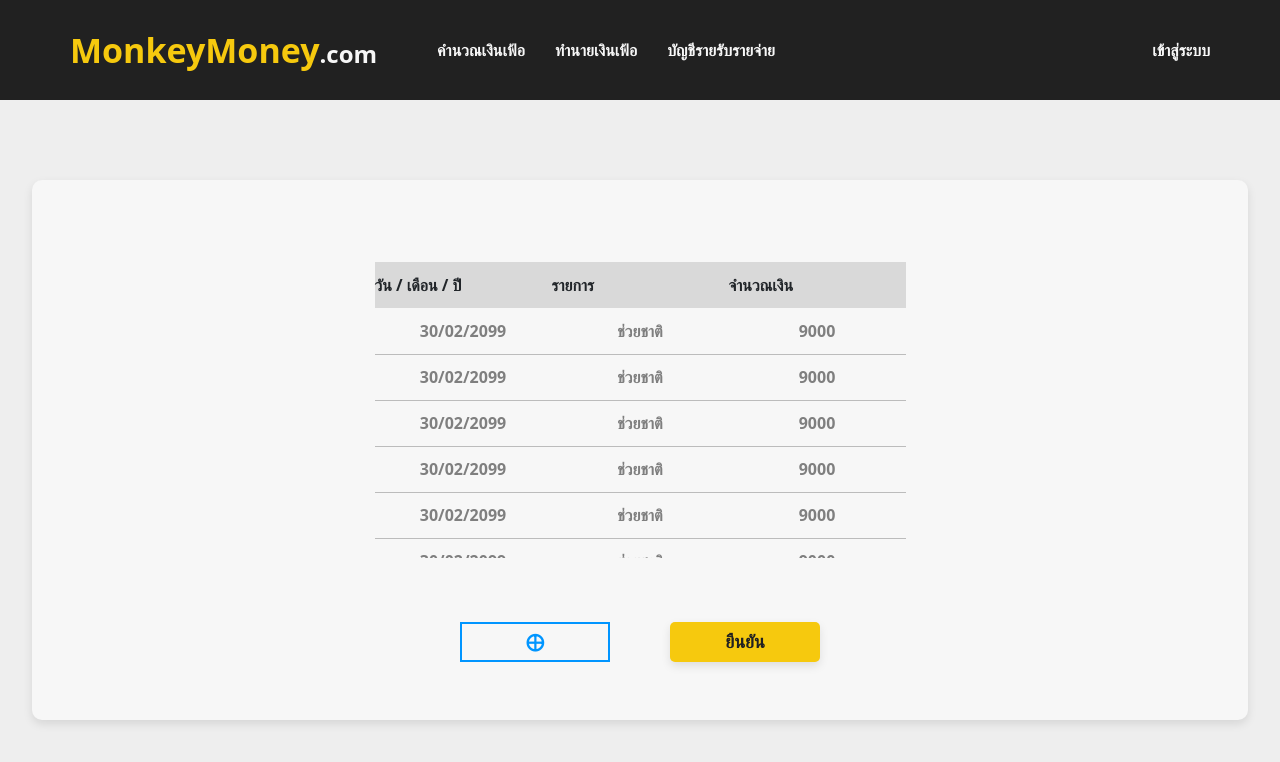
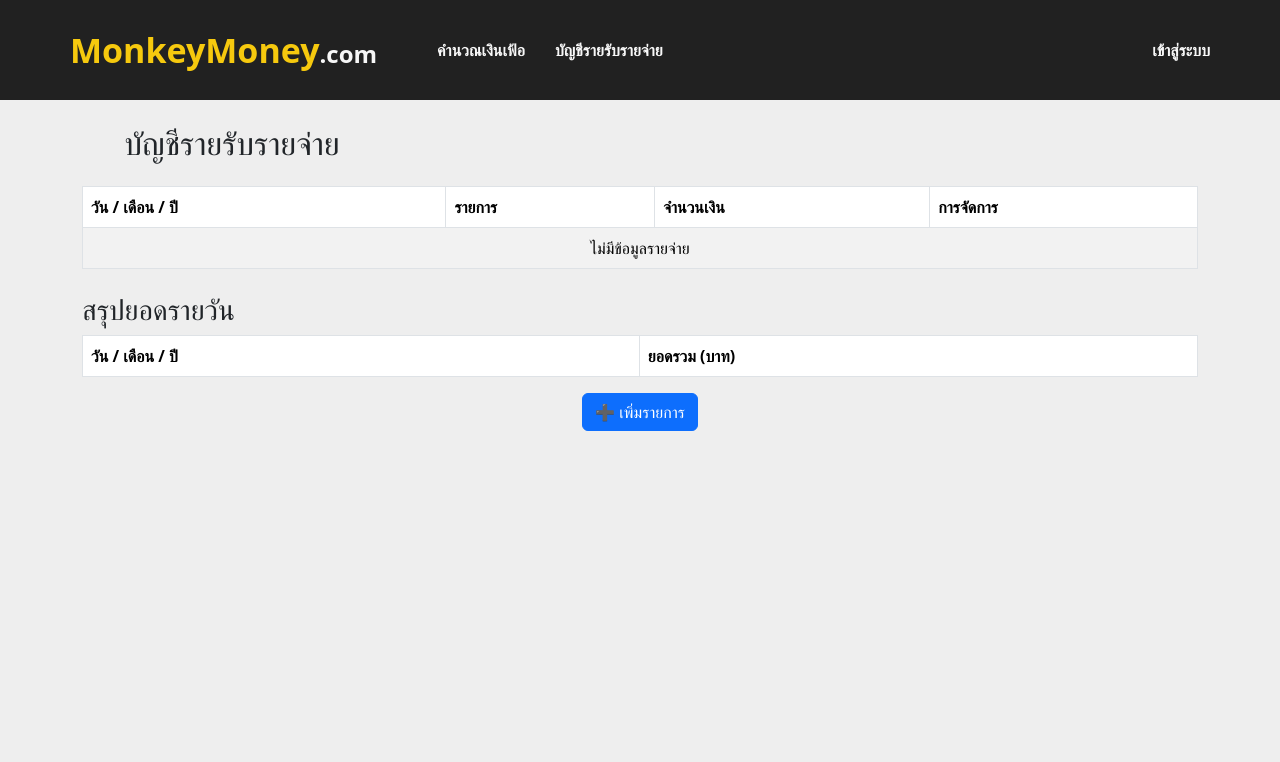
Before and after one commit to DaZZy277/Teamproject3, a React (Vite) app in the folder MoneyMonkey/: page /IncomeExpense in a window 1280 px wide. Shown: the top 762 px of the page. Built offline with nearby package versions, Linux system fonts and the light colour scheme.

Commit message:
rework frontend

```diff
--- a/MoneyMonkey/src/Navbar.jsx
+++ b/MoneyMonkey/src/Navbar.jsx
@@ -9,7 +9,7 @@
       <Link to="/" className='title'>MonkeyMoney<span className='dotcom'>.com</span></Link>
       <ul>
         <li><Link to="/InflationCal">คำนวณเงินเฟ้อ</Link></li>
-        <li><Link to="/InflationPre">ทำนายเงินเฟ้อ</Link></li>
+        {/* <li><Link to="/InflationPre">ทำนายเงินเฟ้อ</Link></li> */}
         <li><Link to="/IncomeExpense">บัญชีรายรับรายจ่าย</Link></li>
 
       </ul>
--- a/MoneyMonkey/src/Pages/IncomExpense.jsx
+++ b/MoneyMonkey/src/Pages/IncomExpense.jsx
@@ -1,43 +1,230 @@
-import React from "react"
-import CenteredBlock from "../CenteredBlock";
-import IncomeTable from "../IncomeTable"
-import SubmitButton from "../SubmitButton";
-import TableAddButton from "../TableAddButton";
-import ITableContent from "../ITableContent";
-import InvisWindow from "../InvisWindow";
-import FillBox from "../FillBox";
-import Disappear from "../InvisWindow";
+import React, { useState } from "react";
+import { Table, Button, Modal, Form } from "react-bootstrap";
 
 export const IncomeExpense = () => {
+    const [expenses, setExpenses] = useState([]); // Store added expenses
+    const [showAddModal, setShowAddModal] = useState(false); // Toggle add modal
+    const [showDeleteModal, setShowDeleteModal] = useState(false); // Toggle delete modal
+    const [newExpense, setNewExpense] = useState({ date: "", item: "", amount: "" });
+    const [deleteIndex, setDeleteIndex] = useState(null); // Store index of expense to delete
+
+    // Handle Input Changes
+    const handleChange = (e) => {
+        setNewExpense({ ...newExpense, [e.target.name]: e.target.value });
+    };
+
+    // Add new expense and send to server
+    const handleAddExpense = async () => {
+        if (!newExpense.date || !newExpense.item || !newExpense.amount) {
+            alert("กรุณากรอกข้อมูลให้ครบถ้วน!"); // Alert if fields are empty
+            return;
+        }
+
+        // Send expense data to the server
+        try {
+            const response = await fetch('http://localhost:5000/app/expenses', {
+                method: 'POST',
+                headers: {
+                    'Content-Type': 'application/json',
+                },
+                body: JSON.stringify(newExpense),
+            });
+
+            if (response.ok) {
+                const savedExpense = await response.json(); // Assuming the server returns the saved data
+                // Update expenses state with the newly added expense
+                setExpenses((prevExpenses) => [...prevExpenses, savedExpense]);
+                setNewExpense({ date: "", item: "", amount: "" }); // Reset input fields
+                setShowAddModal(false); // Close modal
+            } else {
+                throw new Error('Failed to add expense');
+            }
+        } catch (error) {
+            alert('เกิดข้อผิดพลาดในการเพิ่มรายการ: ' + error.message); // Error message
+        }
+    };
+
+    // Open delete confirmation modal
+    const confirmDeleteExpense = (index) => {
+        setDeleteIndex(index);
+        setShowDeleteModal(true);
+    };
+
+    // Delete expense
+    const handleDeleteExpense = () => {
+        if (deleteIndex !== null) {
+            setExpenses(expenses.filter((_, i) => i !== deleteIndex)); // Remove selected expense
+        }
+        setShowDeleteModal(false); // Close delete modal
+        setDeleteIndex(null); // Reset delete index
+    };
+
+    // Calculate daily summaries
+    const getDailySummary = () => {
+        const summary = {};
+        expenses.forEach(expense => {
+            if (!summary[expense.date]) {
+                summary[expense.date] = 0;
+            }
+            summary[expense.date] += parseFloat(expense.amount);
+        });
+
+        // Sort daily summary by date (newest to oldest)
+        const sortedSummary = Object.entries(summary).sort((a, b) => new Date(b[0]) - new Date(a[0]));
+        return sortedSummary;
+    };
+
+    // Function to conditionally style amount based on its value
+    const getAmountStyle = (amount) => {
+        return {
+            color: parseFloat(amount) > 1 ? "green" : "red",
+        };
+    };
+
+    // Function to conditionally style daily summary based on the total amount
+    const getSummaryStyle = (total) => {
+        return {
+            color: total > 1 ? "green" : "red",
+        };
+    };
+
+    // Sort expenses by date (newest to oldest)
+    const sortedExpenses = [...expenses].sort((a, b) => new Date(b.date) - new Date(a.date));
+
     return (
-        <div>
+        <div className="container mt-4">
+            <h2 className="text-center mb-4">บัญชีรายรับรายจ่าย</h2>
 
-            <CenteredBlock>
-                <IncomeTable>
-                    <ITableContent></ITableContent>
-                </IncomeTable>
+            {/* Expense Table */}
+            <Table striped bordered hover>
+                <thead>
+                    <tr>
+                        <th>วัน / เดือน / ปี</th>
+                        <th>รายการ</th>
+                        <th>จำนวนเงิน</th>
+                        <th>การจัดการ</th>
+                    </tr>
+                </thead>
+                <tbody>
+                    {sortedExpenses.length > 0 ? (
+                        sortedExpenses.map((expense, index) => (
+                            <tr key={index}>
+                                <td>{expense.date}</td>
+                                <td>{expense.item}</td>
+                                <td style={getAmountStyle(expense.amount)}>
+                                    {expense.amount} บาท
+                                </td>
+                                <td>
+                                    <Button variant="danger" onClick={() => confirmDeleteExpense(index)}>
+                                        ลบ
+                                    </Button>
+                                </td>
+                            </tr>
+                        ))
+                    ) : (
+                        <tr>
+                            <td colSpan="4" className="text-center">
+                                ไม่มีข้อมูลรายจ่าย
+                            </td>
+                        </tr>
+                    )}
+                </tbody>
+            </Table>
 
-            <InvisWindow>
-                <div>
-                    <FillBox placeholder={"วัน / เดือน / ปี"} />
-                    <FillBox placeholder={"รายการ"}  />
-                    <FillBox placeholder={"จำนวณเงิน"}  />
-                </div>
-                <SubmitButton text="เพิ่ม" onClick={() => alert("added")  }/>
+            {/* Daily Summary */}
+            <h3 className="mt-4">สรุปยอดรายวัน</h3>
+            <Table striped bordered hover>
+                <thead>
+                    <tr>
+                        <th>วัน / เดือน / ปี</th>
+                        <th>ยอดรวม (บาท)</th>
+                    </tr>
+                </thead>
+                <tbody>
+                    {getDailySummary().map(([date, total]) => (
+                        <tr key={date}>
+                            <td>{date}</td>
+                            <td style={getSummaryStyle(total)}>
+                                {total.toFixed(2)} บาท
+                            </td>
+                        </tr>
+                    ))}
+                </tbody>
+            </Table>
 
+            {/* Add Expense Button */}
+            <div className="d-flex justify-content-center mt-3">
+                <Button variant="primary" onClick={() => setShowAddModal(true)}>
+                    ➕ เพิ่มรายการ
+                </Button>
+            </div>
 
-            </InvisWindow>
-            <div>
-                <TableAddButton onClick={IncomeAddWindowSummon}>⨁</TableAddButton>
-                <a class="wspace"></a>
-                <SubmitButton text="ยืนยัน"/>
-            </div>
-        </CenteredBlock>
+            {/* Add Expense Modal */}
+            <Modal show={showAddModal} onHide={() => setShowAddModal(false)} centered>
+                <Modal.Header closeButton>
+                    <Modal.Title>เพิ่มรายการรายจ่าย</Modal.Title>
+                </Modal.Header>
+                <Modal.Body>
+                    <Form>
+                        <Form.Group className="mb-3">
+                            <Form.Label>วัน / เดือน / ปี</Form.Label>
+                            <Form.Control
+                                type="date"
+                                name="date"
+                                value={newExpense.date}
+                                onChange={handleChange}
+                            />
+                        </Form.Group>
+                        <Form.Group className="mb-3">
+                            <Form.Label>รายการ</Form.Label>
+                            <Form.Control
+                                type="text"
+                                name="item"
+                                placeholder="เช่น ค่าอาหาร, ค่าเดินทาง"
+                                value={newExpense.item}
+                                onChange={handleChange}
+                            />
+                        </Form.Group>
+                        <Form.Group className="mb-3">
+                            <Form.Label>จำนวนเงิน (บาท)</Form.Label>
+                            <Form.Control
+                                type="number"
+                                name="amount"
+                                placeholder="ระบุจำนวนเงิน"
+                                value={newExpense.amount}
+                                onChange={handleChange}
+                                min="1"
+                            />
+                        </Form.Group>
+                    </Form>
+                </Modal.Body>
+                <Modal.Footer>
+                    <Button variant="secondary" onClick={() => setShowAddModal(false)}>
+                        ยกเลิก
+                    </Button>
+                    <Button variant="success" onClick={handleAddExpense}>
+                        บันทึก
+                    </Button>
+                </Modal.Footer>
+            </Modal>
 
-
+            {/* Delete Confirmation Modal */}
+            <Modal show={showDeleteModal} onHide={() => setShowDeleteModal(false)} centered>
+                <Modal.Header closeButton>
+                    <Modal.Title>ยืนยันการลบ</Modal.Title>
+                </Modal.Header>
+                <Modal.Body>
+                    <p>คุณแน่ใจหรือไม่ว่าต้องการลบรายการนี้?</p>
+                </Modal.Body>
+                <Modal.Footer>
+                    <Button variant="secondary" onClick={() => setShowDeleteModal(false)}>
+                        ยกเลิก
+                    </Button>
+                    <Button variant="danger" onClick={handleDeleteExpense}>
+                        ลบ
+                    </Button>
+                </Modal.Footer>
+            </Modal>
         </div>
     );
-}
-function IncomeAddWindowSummon() {
-    document.getElementById("InvisWindow").style.display  = "flex"; //Make it appear
-    }
+};
```
Also changed, not shown: MoneyMonkey/src/Pages/Register.jsx (+25 -13 lines), 1 other file (tests, documents, lock files or other folders).
